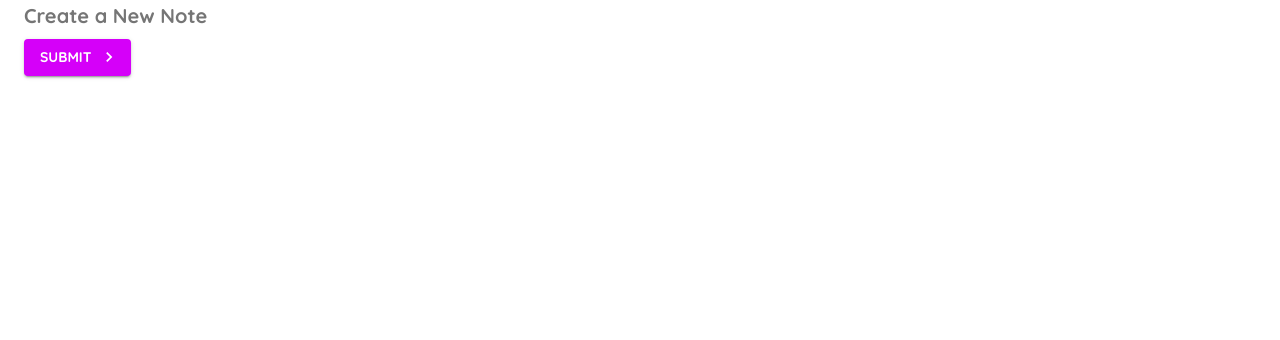
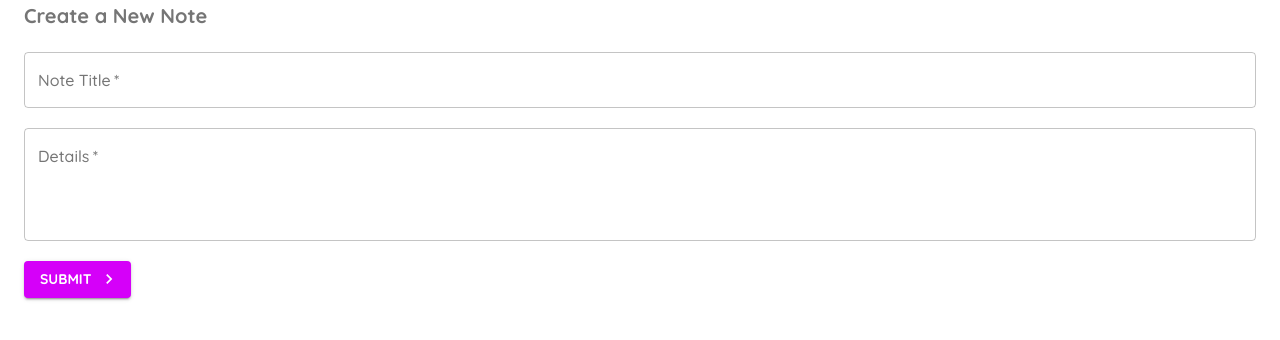
Before and after one commit to lollylegs/material--ui, a React (Create React App) app: page /create in a window 1280 px wide. Shown: the top 340 px of the page. Built offline with nearby package versions, Linux system fonts and the light colour scheme.

Commit message:
finish #7 text fields

```diff
--- a/src/pages/Create.js
+++ b/src/pages/Create.js
@@ -1,16 +1,43 @@
-import React from 'react';
+import React, { useState } from 'react';
 import Typography from '@material-ui/core/Typography';
 import Button from '@material-ui/core/Button';
 import Container from '@material-ui/core/Container';
 import KeyboardArrowRightIcon from '@material-ui/icons/KeyboardArrowRight';
 import { makeStyles } from '@material-ui/core';
+import TextField from '@material-ui/core/TextField';
 
 const useStyles = makeStyles({
-
+  field: {
+    marginTop: 20,
+    marginBottom: 20,
+    display: 'block'
+  }
 })
 
 export default function Create() {
   const classes = useStyles()
+  const [title, setTitle] = useState('')
+  const [details, setDetails] = useState('')
+  const [titleError, setTitleError] = useState(false)
+  const [detailsError, setDetailsError] = useState(false)
+
+  const handleSubmit = (e) => {
+    e.preventDefault()
+    setTitleError(false)
+    setDetailsError(false)
+
+    if (title == '') {
+      setTitleError(true)
+    }
+
+    if (details == '') {
+      setDetailsError(true)
+    }
+
+    if (title && details) {
+      console.log(title, details)
+    }
+  }
 
   return (
     <Container>
@@ -22,8 +49,30 @@
       >
         Create a New Note
       </Typography>
+      <form noValidate autocomplete="off" onSubmit={handleSubmit}>
+        <TextField
+          onChange={(e) => setTitle(e.target.value)}
+          className={classes.field}
+          label="Note Title"
+          variant= "outlined"
+          color="secondary"
+          fullWidth
+          required
+          error={titleError}
+        />
+        <TextField
+          onChange={(e) => setDetails(e.target.value)}
+          className={classes.field}
+          label="Details"
+          variant= "outlined"
+          color="secondary"
+          multiline
+          rows={4}
+          fullWidth
+          required
+          error={detailsError}
+        />
          <Button
-        onClick={() => console.log('you clicked me')}
           type="submit"
           color="secondary"
           variant="contained"
@@ -31,6 +80,9 @@
         >
           Submit
         </Button>
+      </form>
+
+
     </Container>
   )
 }
```
Lines whose indentation alone changed are shown as unchanged.
